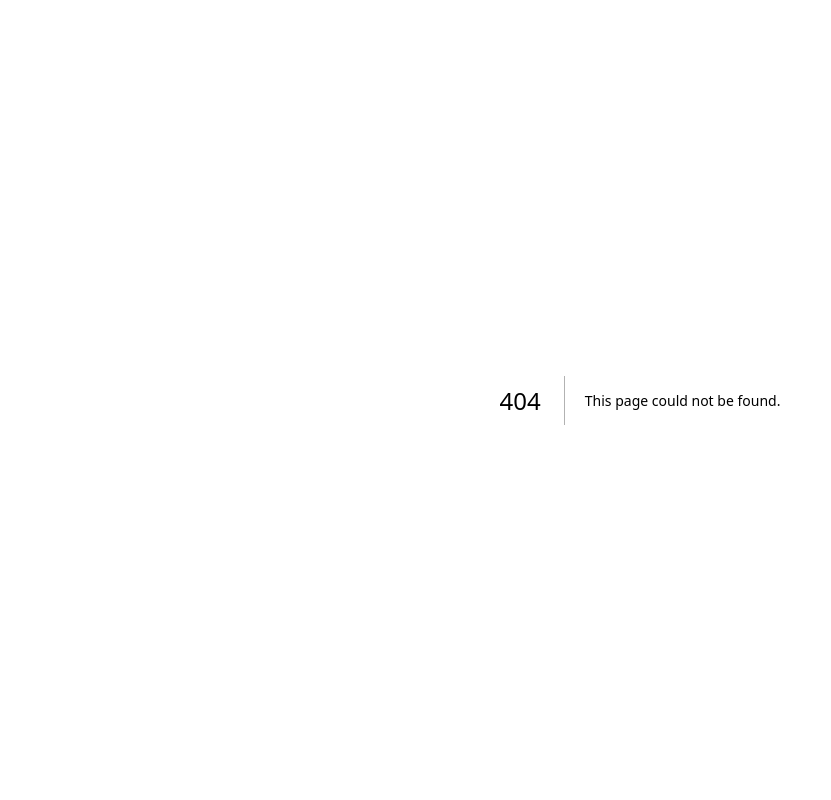
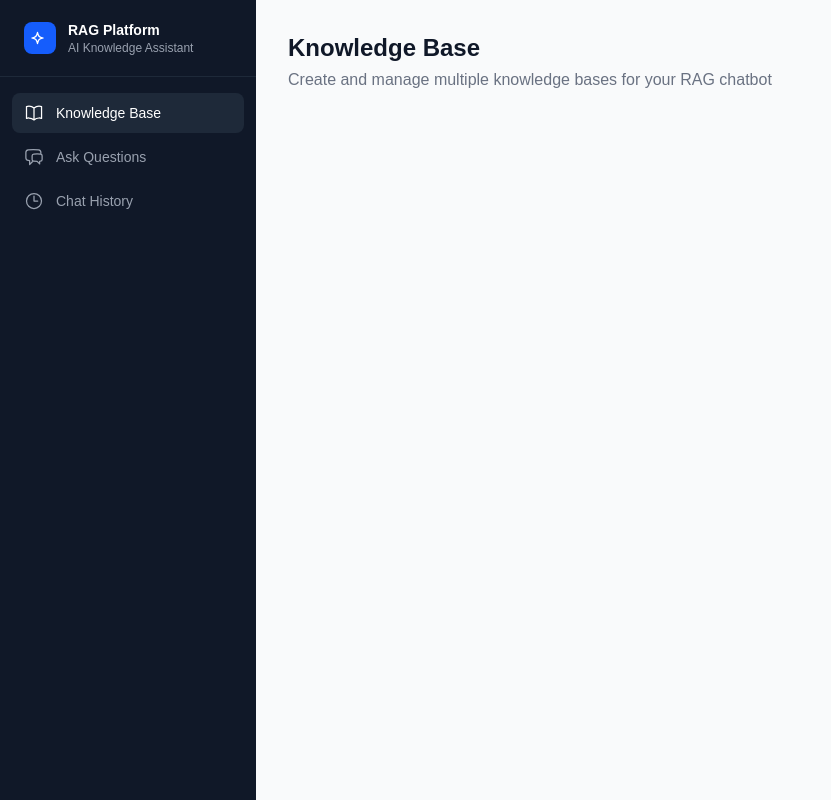
Before and after one commit to deepak35an/rag_kms, a Next.js app in the folder frontend/: page /dashboard/knowledge-base in a window 1280 px wide. Before the commit this address had no page. Shown: the whole page, without its empty margins (0-831 px from the left). Built offline with nearby package versions, Linux system fonts and the light colour scheme.

Commit message:
Step 1: Dashboard layout with sidebar navigation

```diff
--- /dev/null
+++ b/frontend/app/dashboard/chat/page.tsx
@@ -0,0 +1,8 @@
+export default function ChatPage() {
+  return (
+    <div>
+      <h1 className="text-2xl font-bold text-gray-900">Ask Questions</h1>
+      <p className="text-gray-500 mt-1">Chat with your AI assistant powered by your knowledge base</p>
+    </div>
+  );
+}
--- /dev/null
+++ b/frontend/app/dashboard/history/page.tsx
@@ -0,0 +1,8 @@
+export default function HistoryPage() {
+  return (
+    <div>
+      <h1 className="text-2xl font-bold text-gray-900">Chat History</h1>
+      <p className="text-gray-500 mt-1">View and manage your previous conversations</p>
+    </div>
+  );
+}
--- /dev/null
+++ b/frontend/app/dashboard/knowledge-base/page.tsx
@@ -0,0 +1,8 @@
+export default function KnowledgeBasePage() {
+  return (
+    <div>
+      <h1 className="text-2xl font-bold text-gray-900">Knowledge Base</h1>
+      <p className="text-gray-500 mt-1">Create and manage multiple knowledge bases for your RAG chatbot</p>
+    </div>
+  );
+}
--- /dev/null
+++ b/frontend/app/dashboard/layout.tsx
@@ -0,0 +1,119 @@
+"use client";
+
+import Link from "next/link";
+import { usePathname } from "next/navigation";
+import { useState } from "react";
+
+const navItems = [
+  {
+    label: "Knowledge Base",
+    href: "/dashboard/knowledge-base",
+    icon: (
+      <svg className="w-5 h-5" fill="none" stroke="currentColor" viewBox="0 0 24 24">
+        <path strokeLinecap="round" strokeLinejoin="round" strokeWidth={1.5} d="M12 6.042A8.967 8.967 0 006 3.75c-1.052 0-2.062.18-3 .512v14.25A8.987 8.987 0 016 18c2.331 0 4.467.89 6.064 2.346m0-14.304a8.966 8.966 0 016-2.292c1.052 0 2.062.18 3 .512v14.25A8.987 8.987 0 0018 18a8.967 8.967 0 00-6 2.346m0-14.304v14.304" />
+      </svg>
+    ),
+  },
+  {
+    label: "Ask Questions",
+    href: "/dashboard/chat",
+    icon: (
+      <svg className="w-5 h-5" fill="none" stroke="currentColor" viewBox="0 0 24 24">
+        <path strokeLinecap="round" strokeLinejoin="round" strokeWidth={1.5} d="M20.25 8.511c.884.284 1.5 1.128 1.5 2.097v4.286c0 1.136-.847 2.1-1.98 2.193-.34.027-.68.052-1.02.072v3.091l-3-3c-1.354 0-2.694-.055-4.02-.163a2.115 2.115 0 01-.825-.242m9.345-8.334a2.126 2.126 0 00-.476-.095 48.64 48.64 0 00-8.048 0c-1.131.094-1.976 1.057-1.976 2.192v4.286c0 .837.46 1.58 1.155 1.951m9.345-8.334V6.637c0-1.621-1.152-3.026-2.76-3.235A48.455 48.455 0 0011.25 3c-2.115 0-4.198.137-6.24.402-1.608.209-2.76 1.614-2.76 3.235v6.226c0 1.621 1.152 3.026 2.76 3.235.577.075 1.157.14 1.74.194V21l4.155-4.155" />
+      </svg>
+    ),
+  },
+  {
+    label: "Chat History",
+    href: "/dashboard/history",
+    icon: (
+      <svg className="w-5 h-5" fill="none" stroke="currentColor" viewBox="0 0 24 24">
+        <path strokeLinecap="round" strokeLinejoin="round" strokeWidth={1.5} d="M12 6v6h4.5m4.5 0a9 9 0 11-18 0 9 9 0 0118 0z" />
+      </svg>
+    ),
+  },
+];
+
+export default function DashboardLayout({
+  children,
+}: {
+  children: React.ReactNode;
+}) {
+  const pathname = usePathname();
+  const [sidebarOpen, setSidebarOpen] = useState(false);
+
+  return (
+    <div className="min-h-screen bg-gray-50 flex">
+      {/* Mobile overlay */}
+      {sidebarOpen && (
+        <div
+          className="fixed inset-0 bg-black/40 z-40 lg:hidden"
+          onClick={() => setSidebarOpen(false)}
+        />
+      )}
+
+      {/* Sidebar */}
+      <aside
+        className={`fixed lg:static inset-y-0 left-0 z-50 w-64 bg-gray-900 text-white flex flex-col transform transition-transform duration-200 ease-in-out ${
+          sidebarOpen ? "translate-x-0" : "-translate-x-full lg:translate-x-0"
+        }`}
+      >
+        {/* Branding */}
+        <div className="flex items-center gap-3 px-6 py-5 border-b border-gray-800">
+          <div className="w-8 h-8 bg-blue-600 rounded-lg flex items-center justify-center">
+            <svg className="w-5 h-5 text-white" fill="none" stroke="currentColor" viewBox="0 0 24 24">
+              <path strokeLinecap="round" strokeLinejoin="round" strokeWidth={1.5} d="M9.813 15.904L9 18.75l-.813-2.846a4.5 4.5 0 00-3.09-3.09L2.25 12l2.846-.813a4.5 4.5 0 003.09-3.09L9 5.25l.813 2.846a4.5 4.5 0 003.09 3.09L15.75 12l-2.846.813a4.5 4.5 0 00-3.09 3.09z" />
+            </svg>
+          </div>
+          <div>
+            <div className="font-semibold text-sm">RAG Platform</div>
+            <div className="text-xs text-gray-400">AI Knowledge Assistant</div>
+          </div>
+        </div>
+
+        {/* Navigation */}
+        <nav className="flex-1 px-3 py-4 space-y-1">
+          {navItems.map((item) => {
+            const isActive = pathname.startsWith(item.href);
+            return (
+              <Link
+                key={item.href}
+                href={item.href}
+                onClick={() => setSidebarOpen(false)}
+                className={`flex items-center gap-3 px-3 py-2.5 rounded-lg text-sm font-medium transition-colors ${
+                  isActive
+                    ? "bg-gray-800 text-white"
+                    : "text-gray-400 hover:bg-gray-800 hover:text-white"
+                }`}
+              >
+                {item.icon}
+                {item.label}
+              </Link>
+            );
+          })}
+        </nav>
+      </aside>
+
+      {/* Main content */}
+      <div className="flex-1 flex flex-col min-w-0">
+        {/* Top bar (mobile) */}
+        <header className="lg:hidden flex items-center gap-3 px-4 py-3 bg-white border-b border-gray-200">
+          <button
+            onClick={() => setSidebarOpen(true)}
+            className="p-2 -ml-2 rounded-lg text-gray-600 hover:bg-gray-100"
+          >
+            <svg className="w-6 h-6" fill="none" stroke="currentColor" viewBox="0 0 24 24">
+              <path strokeLinecap="round" strokeLinejoin="round" strokeWidth={2} d="M4 6h16M4 12h16M4 18h16" />
+            </svg>
+          </button>
+          <div className="font-semibold text-gray-900">RAG Platform</div>
+        </header>
+
+        {/* Page content */}
+        <main className="flex-1 p-6 lg:p-8 overflow-auto">
+          {children}
+        </main>
+      </div>
+    </div>
+  );
+}
--- /dev/null
+++ b/frontend/app/dashboard/page.tsx
@@ -0,0 +1,5 @@
+import { redirect } from "next/navigation";
+
+export default function DashboardPage() {
+  redirect("/dashboard/knowledge-base");
+}
--- a/frontend/app/login/page.tsx
+++ b/frontend/app/login/page.tsx
@@ -34,7 +34,8 @@ export default function LoginPage() {
         "contextiq_user",
         JSON.stringify({ name: name || email.split("@")[0], email })
       );
-      router.push("/dashboard");
+      setLoading(false);
+      router.push("/dashboard/knowledge-base");
     }, 800);
   };
 
```
